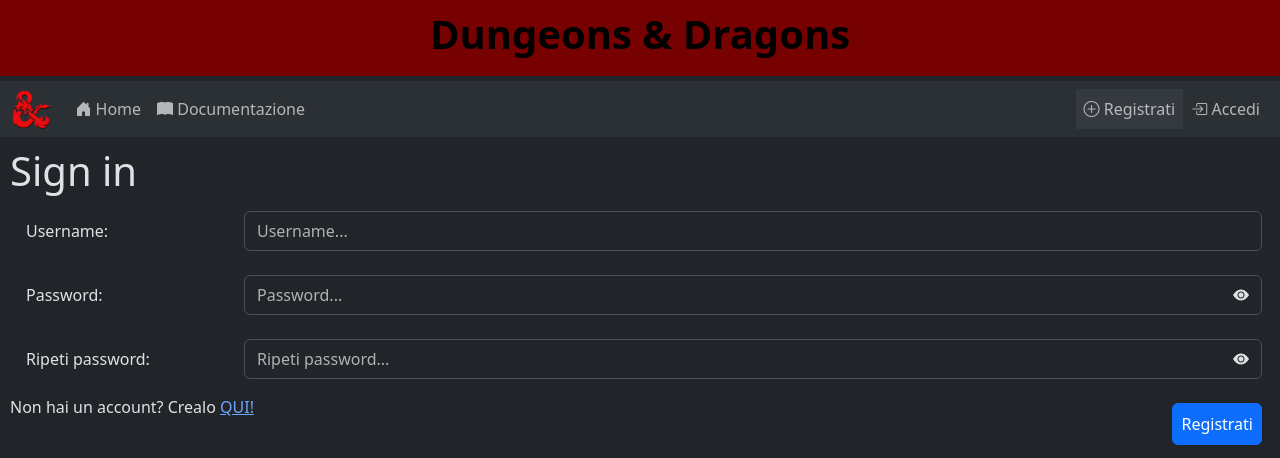
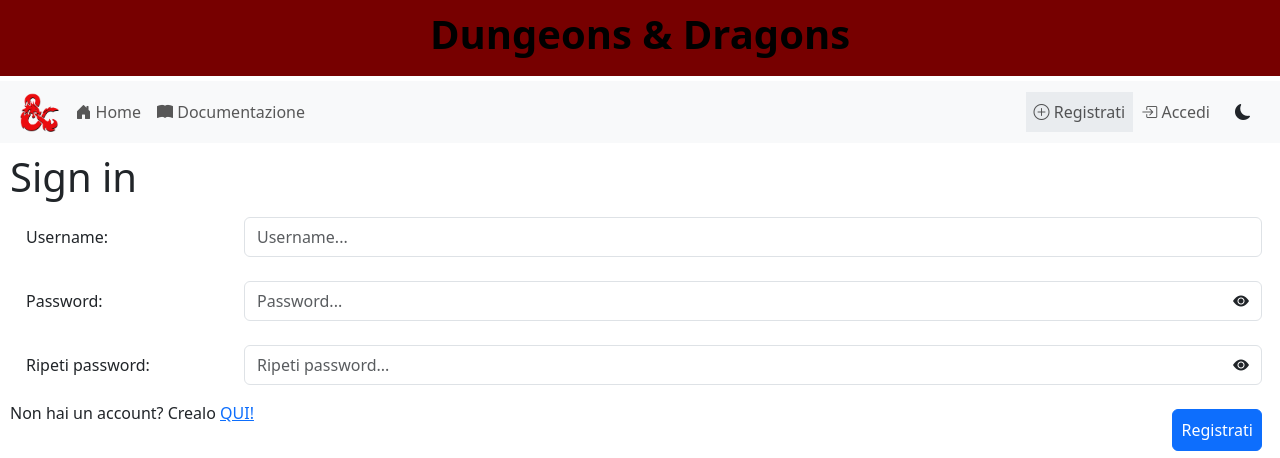
Before and after one commit to MrRainbow0704/DnD-Site, a Flask app: page /sign-in in a window 1280 px wide. Shown: the top 458 px of the page. Run offline with Flask 3, Linux system fonts and the light colour scheme; parts of the project's set-up code (start-up, migrations or seed data) failed here and were passed over.

Commit message:
Renamed `Players.UserId` to `Players.Id`. Added dark/light theme support. Fixed accessibility for submit buttons. Now will submit the form after pressing enter no longer requiring to physically click the button.

```diff
--- a/app/routes.py
+++ b/app/routes.py
@@ -16,7 +16,13 @@
 
     # Aggiorna il token e renderizza la pagina
     session["Token"] = uuid4().hex
-    return render_template("index.html", token=session["Token"]), 200
+    return (
+        render_template(
+            "index.html",
+            token=session["Token"],
+        ),
+        200,
+    )
 
 
 @app.route("/sign-in")
@@ -25,7 +31,13 @@
 
     # Aggiorna il token e renderizza la pagina
     session["Token"] = uuid4().hex
-    return render_template("sign_in.html", token=session["Token"]), 200
+    return (
+        render_template(
+            "sign_in.html",
+            token=session["Token"],
+        ),
+        200,
+    )
 
 
 @app.route("/login")
@@ -34,7 +46,13 @@
 
     # Aggiorna il token e renderizza la pagina
     session["Token"] = uuid4().hex
-    return render_template("login.html", token=session["Token"]), 200
+    return (
+        render_template(
+            "login.html",
+            token=session["Token"],
+        ),
+        200,
+    )
 
 
 @app.route("/logout")
@@ -82,6 +100,7 @@
 @app.route("/documentazione")
 def documentation():
     return ""
+
 
 @app.route("/campagna/<string:code>")
 def campaign(code: str):
@@ -153,7 +172,7 @@
                 if type(pId) == int:
                     pl = functions.get_user_from_id(MAINDB, pId)
                 else:
-                    pl = functions.get_user_from_id(MAINDB, pId["UserId"])
+                    pl = functions.get_user_from_id(MAINDB, pId["Id"])
                 if pl == False:
                     return (
                         jsonify(
--- a/static/js/script.js
+++ b/static/js/script.js
@@ -20,7 +20,8 @@
 	);
 }
 
-function togglePassword(input_id) {
+
+function toggle_password(input_id) {
 	const toggler = document.getElementById(`${input_id}-toggler`);
 	const password = document.getElementById(input_id);
 	if (password.getAttribute('type') === 'password') {
@@ -31,3 +32,41 @@
 		toggler.innerHTML = '<i class="bi bi-eye-fill"></i>';
 	}
 }
+
+
+function update_theme(theme) {
+	const htmlElement = document.getElementsByTagName("html")[0];
+	const togglerElement = document.getElementById("theme-toggler-icon");
+
+	htmlElement.dataset.bsTheme = theme;
+	if (theme === "dark") {
+		togglerElement.className = "bi bi-sun-fill";
+	} else {
+		togglerElement.className = "bi bi-moon-fill";
+	}
+}
+
+function toggle_theme() {
+	const currentTheme = localStorage.getItem("theme");
+
+	if (currentTheme === "dark") {
+		localStorage.setItem("theme", "light");
+		update_theme("light")
+	} else {
+		localStorage.setItem("theme", "dark");
+		update_theme("dark")
+	}
+}
+
+
+function on_load() {
+	const currentTheme = localStorage.getItem("theme");
+	if (currentTheme === "dark") {
+		update_theme("dark")
+	} else {
+		update_theme("light")
+	}
+}
+
+
+document.onload = on_load()
--- a/templates/base.html
+++ b/templates/base.html
@@ -1,5 +1,5 @@
 <!DOCTYPE html>
-<html lang="it" data-bs-theme="dark">
+<html lang="it">
 <head>
     <meta charset="UTF-8">
     <meta name="viewport" content="width=device-width, initial-scale=1.0">
@@ -17,15 +17,18 @@
     </header>
     <nav class="navbar navbar-expand-lg bg-body-tertiary">
         <div class="container-fluid">
-            <img class="navbar-brand" src="{{ url_for('static',filename='img/favicon.png') }}" height="40px"
-                style="padding: 0;">
-            <button class="navbar-toggler" type="button" data-bs-toggle="collapse"
-                data-bs-target="#navbarSupportedContent" aria-controls="navbarSupportedContent" aria-expanded="false"
-                aria-label="Toggle navigation">
-                <span class="navbar-toggler-icon"></span>
-            </button>
-            <div class="collapse navbar-collapse" id="navbarSupportedContent">
-                <ul class="navbar-nav me-auto mb-2 mb-lg-0">
+            <img class="navbar-brand order-1 mx-2" src="{{ url_for('static',filename='img/favicon.png') }}" height="40px" style="padding: 0;">
+            <div class="order-2 order-lg-3">
+                <button class="theme-toggler m-1 btn" type="button" onclick="toggle_theme()">
+                    <span id="theme-toggler-icon" class="bi bi-moon-fill"></span>
+                </button>
+                <button class="navbar-toggler m-1" type="button" data-bs-toggle="collapse" data-bs-target="#navbarSupportedContent"
+                    aria-controls="navbarSupportedContent" aria-expanded="false" aria-label="Toggle navigation">
+                    <span class="navbar-toggler-icon"></span>
+                </button>
+            </div>
+            <div class="order-3 order-lg-2 collapse navbar-collapse" id="navbarSupportedContent">
+                <ul class="navbar-nav me-auto">
                     <li class="nav-item {% block nav_home %}" {% endblock nav_home %}>
                         <a class="nav-link" href="{{ url_for('index') }}"><i class="bi bi-house-door-fill"></i> Home</a>
                     </li>
@@ -63,7 +66,6 @@
                         <a class="nav-link" href="{{ url_for('logout') }}"><i class="bi bi-box-arrow-right"></i>
                             Logout</a>
                     </li>
-                </ul>
                 {% else %}
                 </ul>
                 <ul class="navbar-nav">
@@ -75,8 +77,8 @@
                         <a class="nav-link" href="{{ url_for('login') }}"><i class="bi bi-box-arrow-in-right"></i>
                             Accedi</a>
                     </li>
+                {% endif %}
                 </ul>
-                {% endif %}
             </div>
         </div>
     </nav>
--- a/templates/join.html
+++ b/templates/join.html
@@ -10,7 +10,7 @@
     <input class="form-control" type="text" name="nome" id="nome" placeholder="Nome...">
     <label class="form-label" for="confirm">Vuoi davvero unirti alla campagna "{{ campaign["CampaignName"] }}"?</label>
     <div id="confirm">
-        <button type="button" class="mx-1 px-3 btn btn-success btn-bg" onclick="join_campaign()">Si</button>
+        <button type="submit" class="mx-1 px-3 btn btn-success btn-bg" onclick="event.preventDefault(); join_campaign()">Si</button>
         <button type="button" class="mx-1 px-3 btn btn-danger btn-bg" onclick="{{ 'window.location.href = \'' + url_for('profile') + '\'' }}">No</button>
     </div>
 </form>
--- a/templates/login.html
+++ b/templates/login.html
@@ -13,14 +13,15 @@
         <label class="col-2 form-label p-2 m-2" for="password">Password:</label>
         <span class="col p-0 m-2 d-flex">
             <input class="form-control" type="password" name="password" id="password" placeholder="Password...">
-            <button onclick="togglePassword('password')" class="toggle-password btn m-0" type="button" id="password-toggler">
+            <button onclick="toggle_password('password')" class="toggle-password btn m-0" type="button"
+                id="password-toggler">
                 <i class="bi bi-eye-fill"></i>
             </button>
         </span>
     </span>
     <span class="d-flex justify-content-between">
         <p>Non hai un account? Crealo <a href="{{ url_for('sign_in') }}">QUI!</a></p>
-        <button class="btn btn-primary m-2 p-2" type="button" onclick="login()">Registrati</button>
+        <button class="btn btn-primary m-2 p-2" type="submit" onclick="event.preventDefault(); login()">Registrati</button>
     </span>
 </form>
 {% endblock main %}
--- a/templates/sign_in.html
+++ b/templates/sign_in.html
@@ -13,7 +13,8 @@
         <label class="col-2 form-label p-2 m-2" for="password">Password:</label>
         <span class="col p-0 m-2 d-flex">
             <input class="form-control" type="password" name="password" id="password" placeholder="Password...">
-            <button onclick="togglePassword('password')" class="toggle-password btn m-0" type="button" id="password-toggler">
+            <button onclick="toggle_password('password')" class="toggle-password btn m-0" type="button"
+                id="password-toggler">
                 <i class="bi bi-eye-fill"></i>
             </button>
         </span>
@@ -21,15 +22,17 @@
     <span class="row mx-0 my-2">
         <label class="col-2 form-label p-2 m-2" for="password-repeat">Ripeti password:</label>
         <span class="col p-0 m-2 d-flex">
-            <input class="form-control" type="password" name="password-repeat" id="password-repeat" placeholder="Ripeti password...">
-            <button onclick="togglePassword('password-repeat')" class="toggle-password btn m-0" type="button" id="password-repeat-toggler">
+            <input class="form-control" type="password" name="password-repeat" id="password-repeat"
+                placeholder="Ripeti password...">
+            <button onclick="toggle_password('password-repeat')" class="toggle-password btn m-0" type="button"
+                id="password-repeat-toggler">
                 <i class="bi bi-eye-fill"></i>
             </button>
         </span>
     </span>
     <span class="d-flex justify-content-between">
         <p>Non hai un account? Crealo <a href="{{ url_for('sign_in') }}">QUI!</a></p>
-        <button class="btn btn-primary m-2 p-2" type="button" onclick="sign_in()">Registrati</button>
+        <button class="btn btn-primary m-2 p-2" type="submit" onclick="event.preventDefault(); sign_in()">Registrati</button>
     </span>
 </form>
 {% endblock main %}
```
Also changed, not shown: app/__init__.py (+7 -4 lines), app/api/api_functions.py (+21 -14 lines), app/api/routes.py (+36 -33 lines), app/functions.py (+8 -6 lines).
